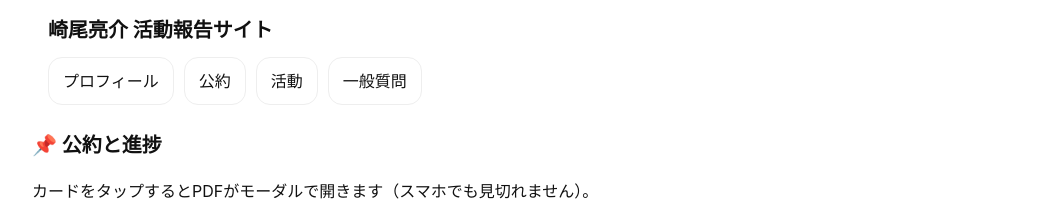
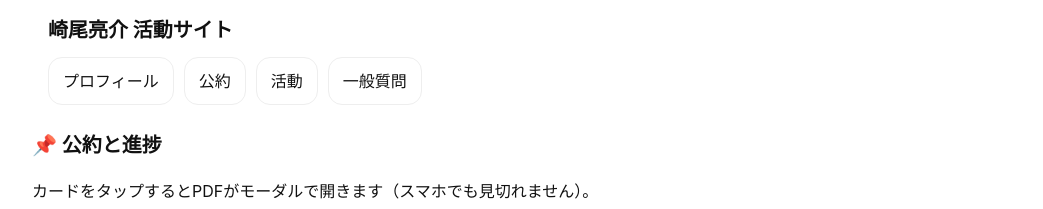
Before and after one commit to sakioryousuke-eng/activity-site, a Jekyll site: the page built from pages/promise.html, in a window 1280 px wide. Shown: the top 209 px of the page, without its empty margins (118-1161 px from the left). Built offline with Jekyll 4.4.1, drawn with Linux system fonts in a browser that asks for light colours; part of the change alters nothing that is shown.

Commit message:
Update _config.yml

```diff
--- a/_config.yml
+++ b/_config.yml
@@ -1,15 +1,12 @@
-title: 崎尾亮介 活動報告サイト
-description: 公約・地域活動・一般質問の見える化
+title: "崎尾亮介 活動サイト"
+description: "日田市議会議員 崎尾亮介の活動・公約・一般質問まとめ"
+url: "https://sakioryousuke-eng.github.io"
+baseurl: "/activity-site"
 
-# theme: minima
+theme: minima
 plugins:
-  - jekyll-feed
   - jekyll-seo-tag
-
-# GitHub Pages（プロジェクトサイト）
-baseurl: "/activity-site"
-url: "https://sakioryousuke-eng.github.io"
-
 markdown: kramdown
 kramdown:
   input: GFM
+  hard_wrap: false
```
